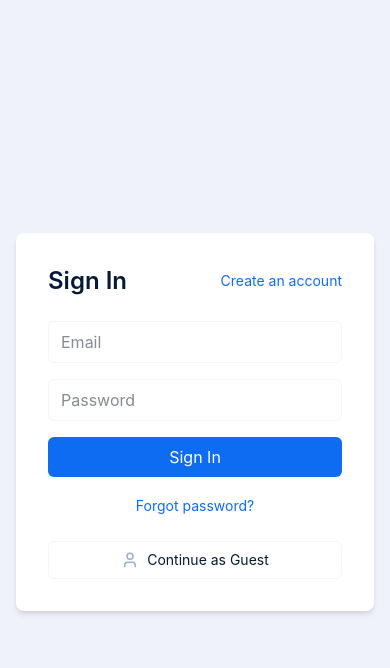
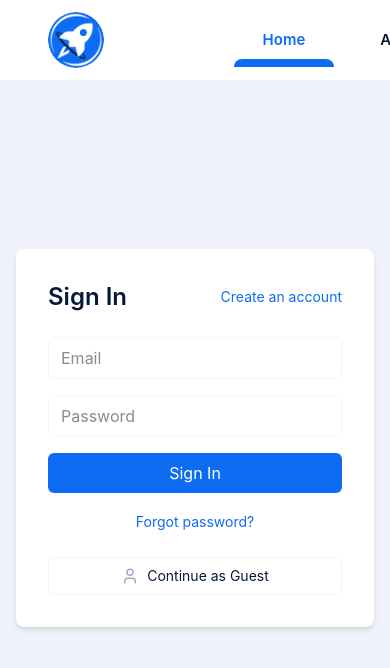
Before and after one commit to fofajardo/cmsc128-ics-astra, a Next.js app: page /login in a window 390 px wide. Shown: the top 668 px of the page. Built offline with nearby package versions, Linux system fonts and the light colour scheme.

Commit message:
style: adjusted center; added navbar instead to layout

```diff
--- a/app/(registration)/layout.js
+++ b/app/(registration)/layout.js
@@ -1,11 +1,12 @@
 import '../styles/globals.css';
 import '../styles/styles.css';
-
+import Navbar from '../components/Navbar';
 
 export default function RootLayout({ children }) {
   return (
     <html lang="en">
       <body>
+        <Navbar />
         <main>{children}</main>
       </body>
     </html>
--- a/app/(registration)/login/page.js
+++ b/app/(registration)/login/page.js
@@ -5,7 +5,7 @@ export default function LoginPage() {
   return (
     <div className="min-h-screen flex flex-col bg-[var(--color-astratintedwhite)]">
       <div className="flex-1 flex">
-        <div className="w-full md:w-1/2 flex items-center justify-center p-4">
+        <div className="w-full md:w-1/2 p-4 md:p-8 pt-12 md:pt-20 px-4 md:px-0 flex items-center justify-center">
           <div className="w-full max-w-md bg-white p-8 rounded-lg shadow-md">
             <div className="mb-6 flex justify-between items-center">
               <h2 className="text-2xl font-semibold text-[var(--color-astrablack)]">Sign In</h2>
@@ -38,7 +38,7 @@ export default function LoginPage() {
             </form>
 
             <div className="mt-4 text-center">
-              <Link href="/forgot-password" className="text-[var(--color-astraprimary)] text-sm hover:underline">
+              <Link href="/recover" className="text-[var(--color-astraprimary)] text-sm hover:underline">
                 Forgot password?
               </Link>
             </div>
```
